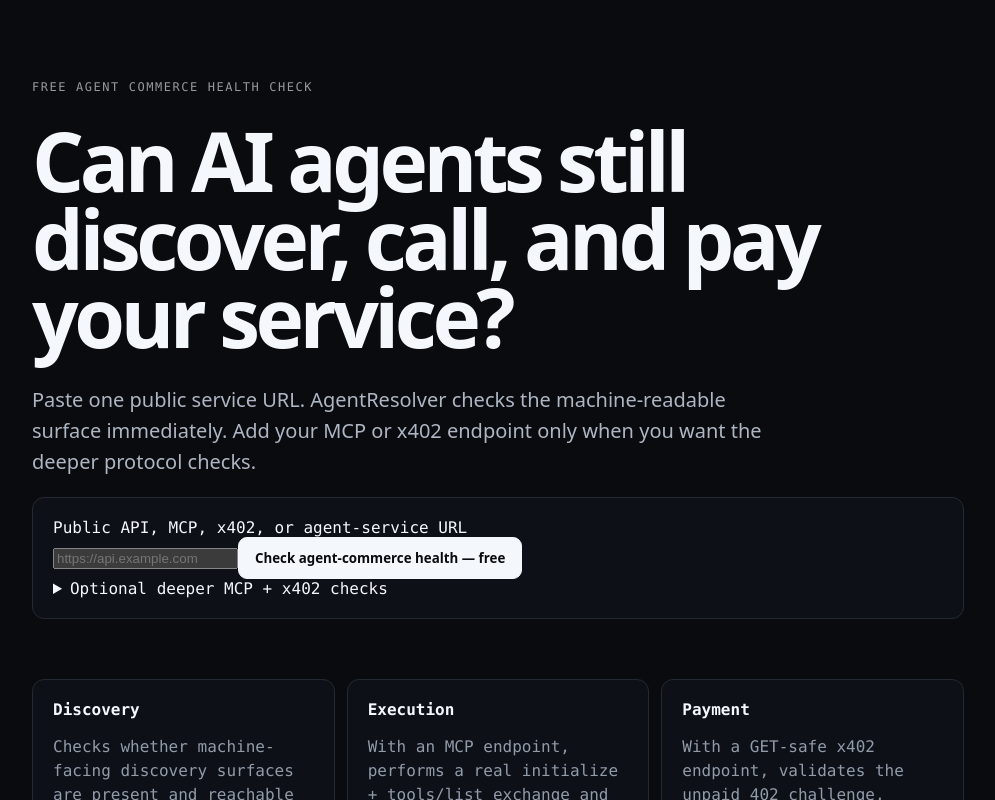
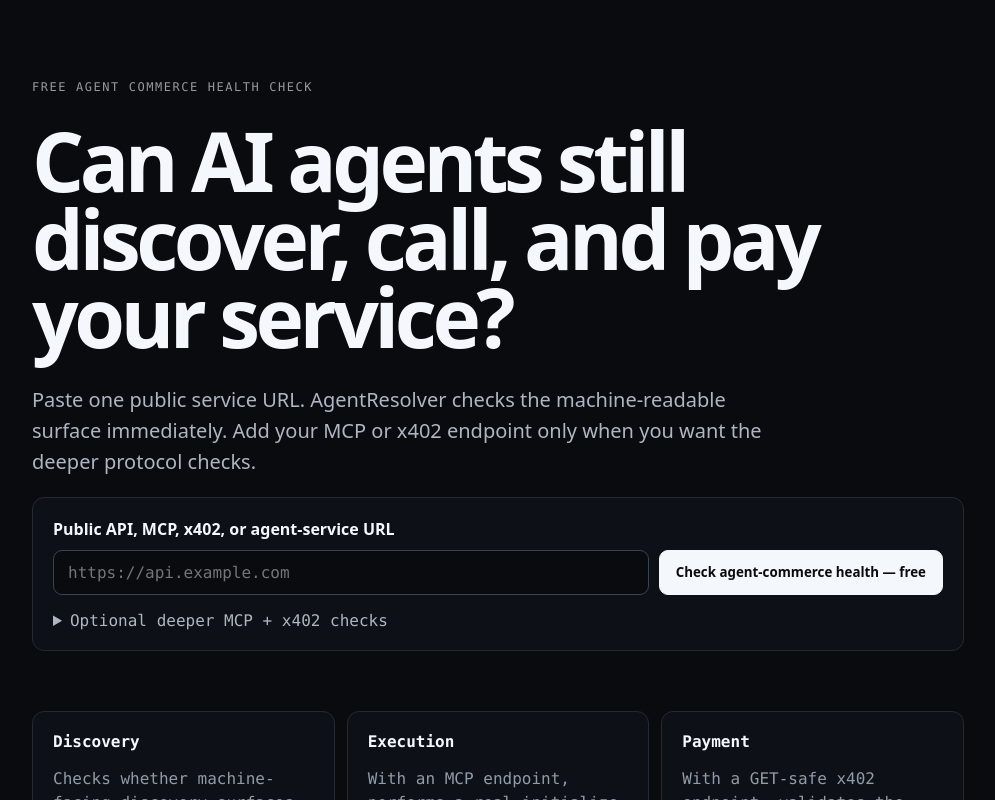
Before and after one commit to waxsway/agentresolver, a Next.js app: page /monitor in a window 1280 px wide. Shown: the top 800 px of the page, without its empty margins (142-1137 px from the left). Built offline with nearby package versions, Linux system fonts and the light colour scheme.

Commit message:
Style self-serve monitor acquisition flow

```diff
--- a/src/app/globals.css
+++ b/src/app/globals.css
@@ -17,3 +17,16 @@ pre { overflow-x: auto; background: #11151c; border: 1px solid #242a33; padding:
 a { color: inherit; }
 .links { color: #aeb6c3; }
 @media (max-width: 760px) { .grid { grid-template-columns: 1fr; } }
+
+.scanner label { display: block; font-family: ui-sans-serif, system-ui, sans-serif; font-weight: 650; margin-bottom: 10px; }
+.scan-row { display: flex; gap: 10px; align-items: stretch; flex-wrap: wrap; }
+.scan-row input, .advanced-fields input { flex: 1 1 280px; min-width: 0; border: 1px solid #3a4351; background: #090b0f; color: #f4f7fb; border-radius: 9px; padding: 12px 14px; font: inherit; }
+.scan-row input:focus, .advanced-fields input:focus { outline: 2px solid #737f91; outline-offset: 1px; }
+details { margin-top: 16px; color: #aeb6c3; }
+summary { cursor: pointer; }
+.advanced-fields { display: flex; gap: 10px; flex-wrap: wrap; margin-top: 12px; }
+.score-grid { display: grid; grid-template-columns: repeat(2, 1fr); gap: 12px; margin: 36px 0 24px; }
+.score-grid section { margin: 0; }
+.fine-print { color: #747e8c; font-size: 13px; line-height: 1.5; }
+section ul { color: #aeb6c3; line-height: 1.7; padding-left: 20px; }
+@media (max-width: 760px) { .score-grid { grid-template-columns: 1fr; } .scan-row .button { width: 100%; text-align: center; } }
```
